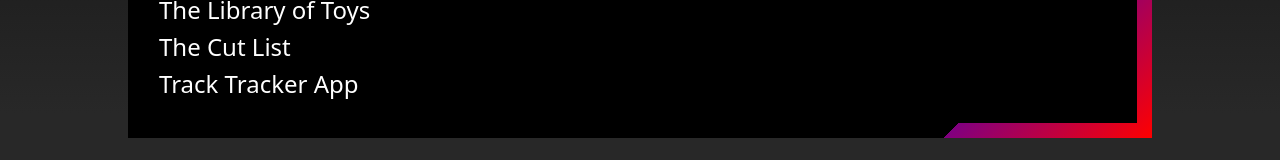
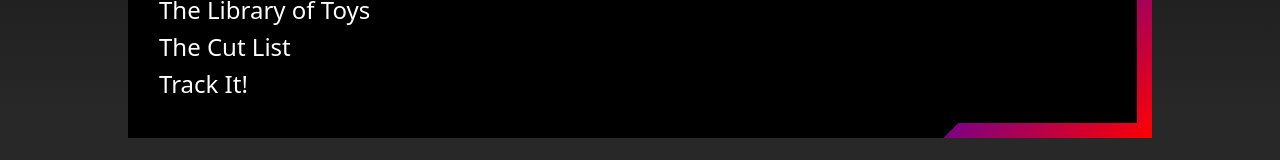
Before and after one commit to tempobeast/zach_shaw_portfolio, a React (Create React App) app: page / in a window 1280 px wide. Shown: the part 696-856 px from the top of the page. Built offline with nearby package versions, Linux system fonts and the light colour scheme.

Commit message:
update track app title

```diff
--- a/src/data.js
+++ b/src/data.js
@@ -16,7 +16,7 @@ const projectData = [
         url: ""
     },
     {
-        name: "Track Tracker App",
+        name: "Track It!",
         description: "Workout scheduling and tracking for coaches. Training log for athletes.",
         image: "",
         video: "",
```
